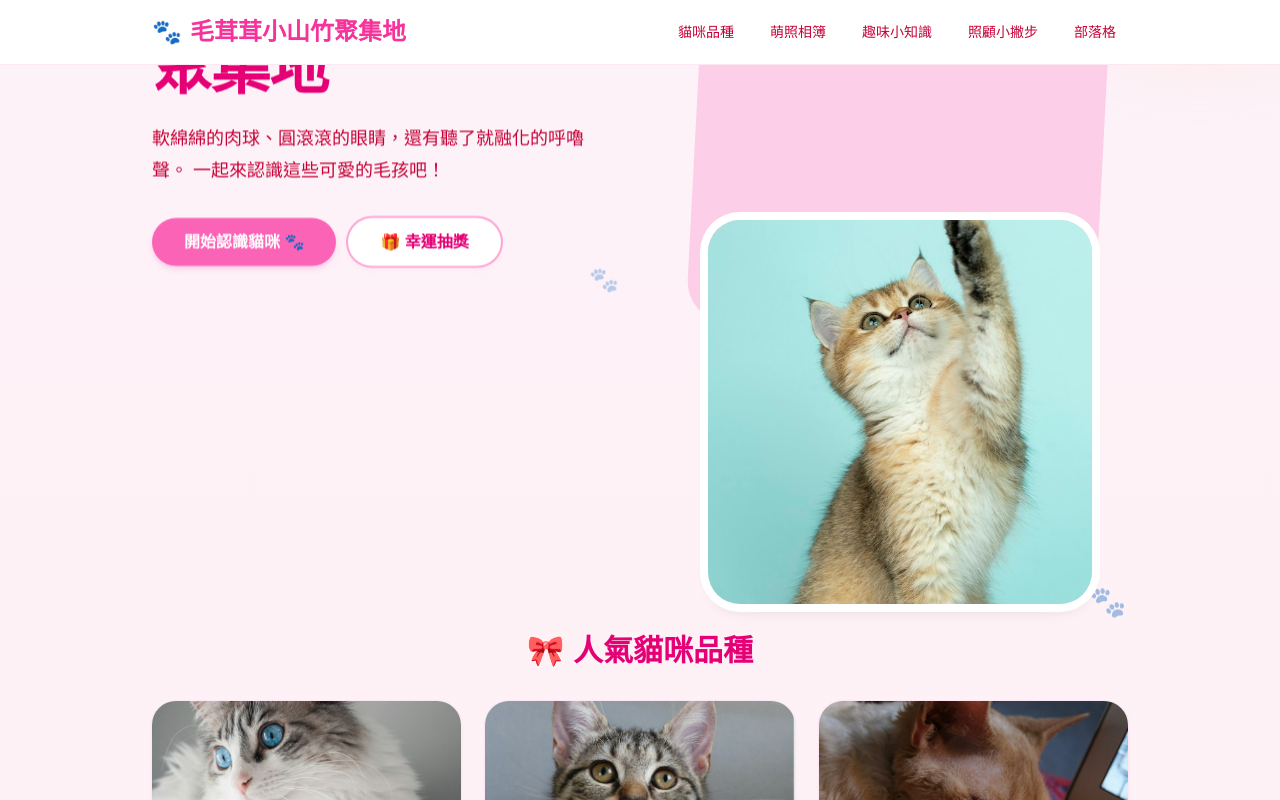
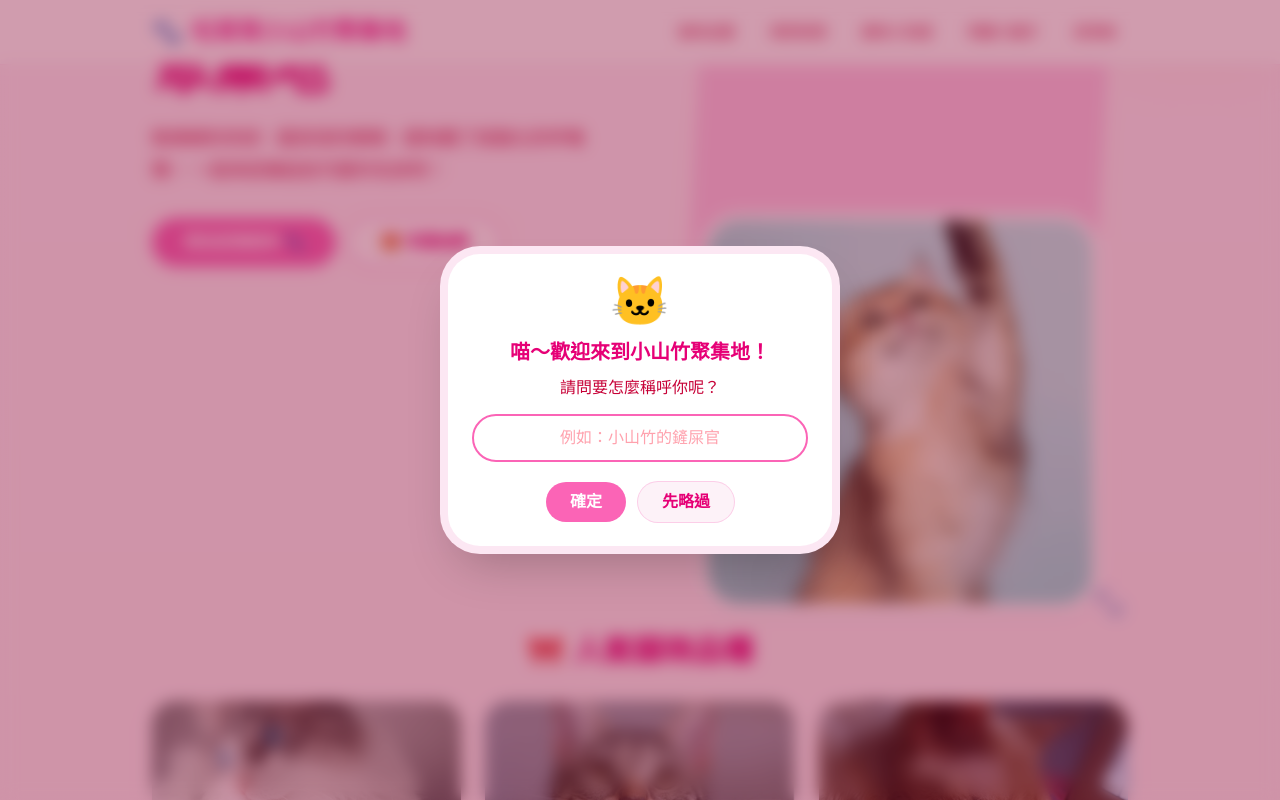
Before and after one commit to Pb121706/cat_intro, a Next.js app: page / in a window 1280 px wide. Shown: the top 800 px of the page. Built offline with nearby package versions, Linux system fonts and the light colour scheme.

Commit message:
首頁新增訪客稱呼：第一次進站輸入稱呼，顯示「歡迎你~ 稱呼」
Co-Authored-By: Claude Opus 5.5 <noreply@anthropic.com>

```diff
--- a/src/app/page.tsx
+++ b/src/app/page.tsx
@@ -3,6 +3,7 @@ import CatBurstButton from "@/components/CatBurstButton";
 import Parallax from "@/components/Parallax";
 import BreedPhoto from "@/components/BreedPhoto";
 import LuckyDrawButton from "@/components/LuckyDrawButton";
+import WelcomeGreeting from "@/components/WelcomeGreeting";
 
 const breeds = [
   {
@@ -96,9 +97,7 @@ export default function Home() {
 
         <section className="relative mx-auto grid max-w-5xl items-center gap-10 px-4 pb-14 pt-8 sm:px-6 sm:pb-20 sm:pt-12 md:grid-cols-2 lg:gap-16">
           <Parallax speed={0.12} className="text-center md:text-left">
-            <p className="mb-3 inline-block rounded-full bg-pink-100 px-4 py-1 text-sm font-medium text-pink-600">
-              歡迎光臨 ฅ^•ﻌ•^ฅ
-            </p>
+            <WelcomeGreeting />
             <h1 className="text-4xl font-extrabold leading-tight tracking-tight text-pink-600 sm:text-5xl lg:text-6xl">
               毛茸茸小山竹<br />聚集地
             </h1>
--- /dev/null
+++ b/src/components/WelcomeGreeting.tsx
@@ -0,0 +1,145 @@
+"use client";
+
+import { useEffect, useRef, useSyncExternalStore, type FormEvent } from "react";
+
+const STORAGE_KEY = "visitor-name";
+const CHANGE_EVENT = "visitor-name-change";
+
+// 稱呼存在瀏覽器裡，下次再來就不用重新輸入
+function readName(): string | null {
+  try {
+    return localStorage.getItem(STORAGE_KEY);
+  } catch {
+    return null;
+  }
+}
+
+function saveName(name: string) {
+  try {
+    localStorage.setItem(STORAGE_KEY, name);
+  } catch {
+    // 無痕模式等情況存不進去也沒關係
+  }
+  window.dispatchEvent(new Event(CHANGE_EVENT));
+}
+
+function subscribe(onChange: () => void) {
+  window.addEventListener(CHANGE_EVENT, onChange);
+  window.addEventListener("storage", onChange);
+  return () => {
+    window.removeEventListener(CHANGE_EVENT, onChange);
+    window.removeEventListener("storage", onChange);
+  };
+}
+
+/** 首頁的歡迎標籤：第一次進來會跳出視窗問稱呼，之後顯示「歡迎你~ 稱呼」 */
+export default function WelcomeGreeting() {
+  // undefined：伺服器端還不知道；null：還沒輸入過；""：選擇略過
+  const name = useSyncExternalStore<string | null | undefined>(subscribe, readName, () => undefined);
+  const dialogRef = useRef<HTMLDialogElement>(null);
+  const inputRef = useRef<HTMLInputElement>(null);
+
+  // 第一次來（還沒有稱呼）就自動跳出輸入視窗
+  useEffect(() => {
+    if (name === null && !dialogRef.current?.open) dialogRef.current?.showModal();
+  }, [name]);
+
+  const openDialog = () => {
+    if (inputRef.current) inputRef.current.value = name ?? "";
+    dialogRef.current?.showModal();
+  };
+
+  const submit = (e: FormEvent<HTMLFormElement>) => {
+    e.preventDefault();
+    const value = (inputRef.current?.value ?? "").trim();
+    if (!value) {
+      inputRef.current?.focus();
+      return;
+    }
+    saveName(value);
+    dialogRef.current?.close();
+  };
+
+  const skip = () => {
+    // 略過的話存空字串，就不會每次都再問
+    if (name === null) saveName("");
+    dialogRef.current?.close();
+  };
+
+  return (
+    <>
+      <div className="mb-3 flex flex-wrap items-center justify-center gap-2 md:justify-start">
+        <p className="inline-block rounded-full bg-pink-100 px-4 py-1 text-sm font-medium text-pink-600">
+          {name ? (
+            <>
+              歡迎你~ <strong className="font-bold">{name}</strong> ฅ^•ﻌ•^ฅ
+            </>
+          ) : (
+            "歡迎光臨 ฅ^•ﻌ•^ฅ"
+          )}
+        </p>
+        {name !== undefined && (
+          <button
+            type="button"
+            onClick={openDialog}
+            className="cursor-pointer rounded-full px-2 py-1 text-xs text-pink-500 underline-offset-2 hover:underline focus-visible:outline-2 focus-visible:outline-pink-300"
+          >
+            {name ? "改稱呼" : "輸入稱呼"}
+          </button>
+        )}
+      </div>
+
+      <dialog
+        ref={dialogRef}
+        onCancel={(e) => {
+          // 按 Esc 視同略過
+          e.preventDefault();
+          skip();
+        }}
+        aria-labelledby="welcome-title"
+        className="paw-dialog m-auto w-[min(92vw,24rem)] overflow-visible rounded-[2rem] bg-transparent p-0 backdrop:bg-rose-900/40 backdrop:backdrop-blur-sm"
+      >
+        <form
+          onSubmit={submit}
+          className="paw-pop rounded-[2rem] bg-white p-6 text-center text-rose-900 shadow-2xl ring-8 ring-pink-100"
+        >
+          <div className="text-5xl" aria-hidden>
+            🐱
+          </div>
+          <h2 id="welcome-title" className="mt-3 text-xl font-bold text-pink-600">
+            喵～歡迎來到小山竹聚集地！
+          </h2>
+          <label htmlFor="visitor-name" className="mt-2 block leading-7 text-rose-700">
+            請問要怎麼稱呼你呢？
+          </label>
+          <input
+            ref={inputRef}
+            id="visitor-name"
+            type="text"
+            maxLength={20}
+            autoComplete="nickname"
+            placeholder="例如：小山竹的鏟屎官"
+            defaultValue={name ?? ""}
+            autoFocus
+            className="mt-3 w-full rounded-full border-2 border-pink-200 bg-pink-50/50 px-5 py-2.5 text-center text-rose-900 outline-none transition placeholder:text-rose-300 focus:border-pink-400 focus:bg-white"
+          />
+          <div className="mt-5 flex flex-wrap justify-center gap-3">
+            <button
+              type="submit"
+              className="cursor-pointer rounded-full bg-pink-400 px-6 py-2 font-semibold text-white transition hover:bg-pink-500 focus-visible:outline-4 focus-visible:outline-offset-2 focus-visible:outline-pink-300"
+            >
+              確定
+            </button>
+            <button
+              type="button"
+              onClick={skip}
+              className="cursor-pointer rounded-full bg-pink-50 px-6 py-2 font-semibold text-pink-600 ring-1 ring-pink-200 transition hover:bg-pink-100 focus-visible:outline-4 focus-visible:outline-offset-2 focus-visible:outline-pink-300"
+            >
+              {name ? "取消" : "先略過"}
+            </button>
+          </div>
+        </form>
+      </dialog>
+    </>
+  );
+}
```
